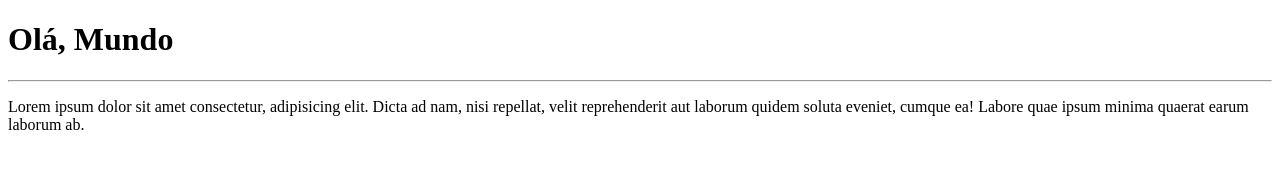
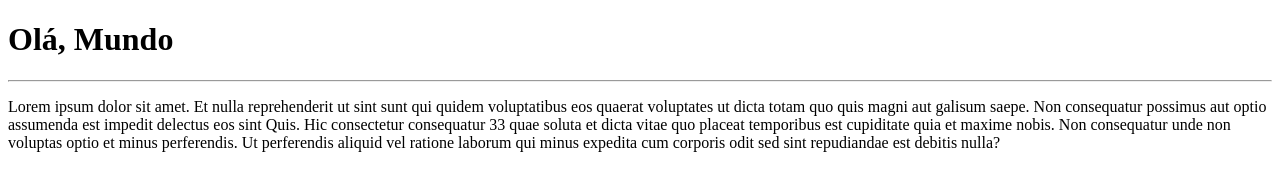
Before and after one commit to DanielEngSoft/OlaMundo, a plain HTML site: page SiteTeste/index.html in a window 1280 px wide. Drawn offline with Linux system fonts and the light colour scheme.

Commit message:
Atualizando o Lorem ipsumm

```diff
--- a/SiteTeste/index.html
+++ b/SiteTeste/index.html
@@ -1,17 +1,21 @@
 <!DOCTYPE html>
 <html lang="pt-br">
+
 <head>
     <meta charset="UTF-8">
     <meta http-equiv="X-UA-Compatible" content="IE=edge">
     <meta name="viewport" content="width=device-width, initial-scale=1.0">
     <title>Primeiro site em repositório</title>
 </head>
+
 <body>
     <h1>Olá, Mundo</h1>
     <hr>
-    <p>Lorem ipsum dolor sit amet consectetur,
-        adipisicing elit. Dicta ad nam, nisi repellat,
-        velit reprehenderit aut laborum quidem soluta eveniet,
-        cumque ea! Labore quae ipsum minima quaerat earum laborum ab.</p>
+    <p>Lorem ipsum dolor sit amet. Et nulla reprehenderit ut sint sunt qui quidem voluptatibus eos quaerat voluptates ut
+        dicta totam quo quis magni aut galisum saepe. Non consequatur possimus aut optio assumenda est impedit delectus
+        eos sint Quis. Hic consectetur consequatur 33 quae soluta et dicta vitae quo placeat temporibus est cupiditate
+        quia et maxime nobis. Non consequatur unde non voluptas optio et minus perferendis. Ut perferendis aliquid vel
+        ratione laborum qui minus expedita cum corporis odit sed sint repudiandae est debitis nulla?</p>
 </body>
+
 </html>
```
